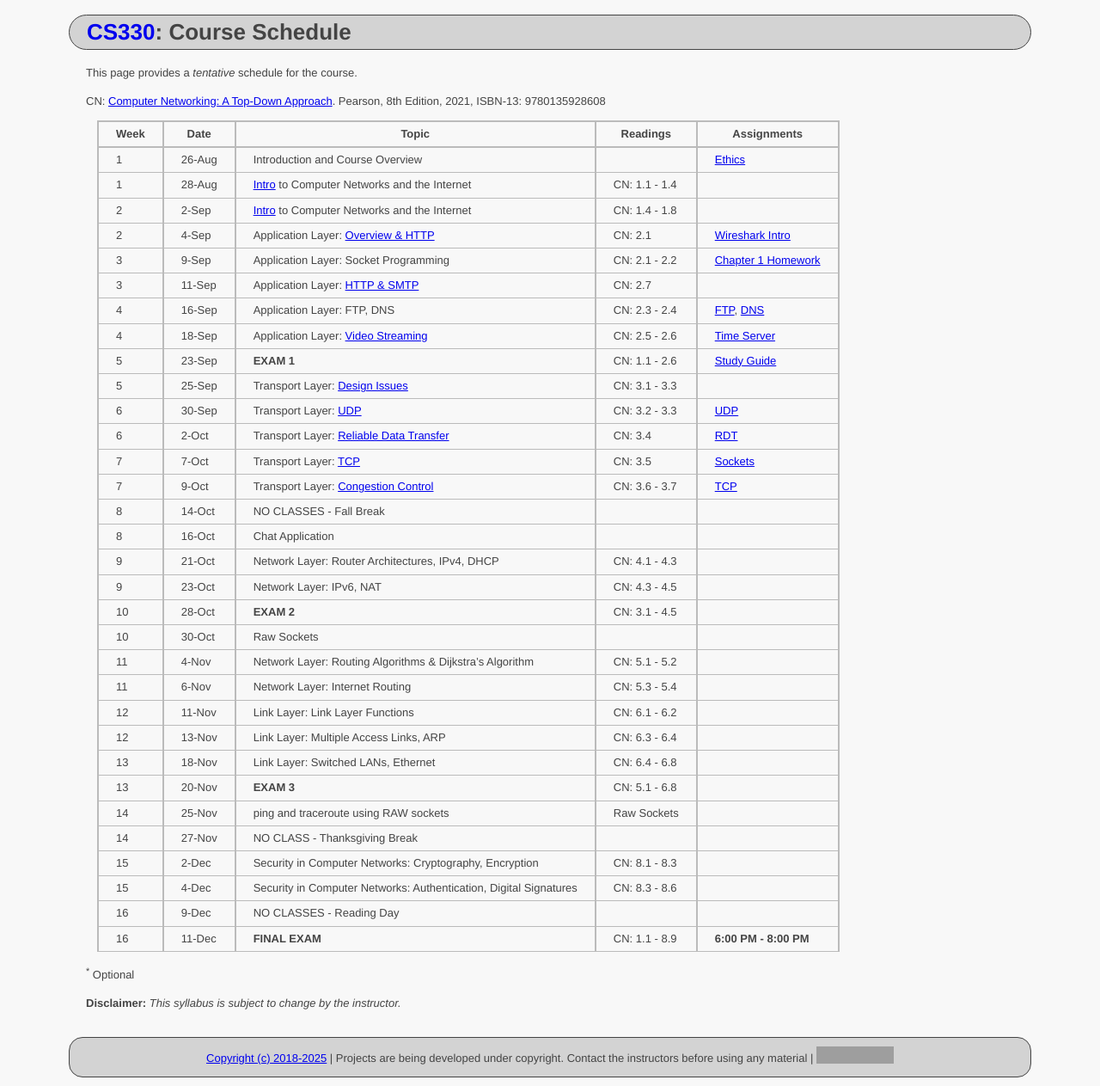
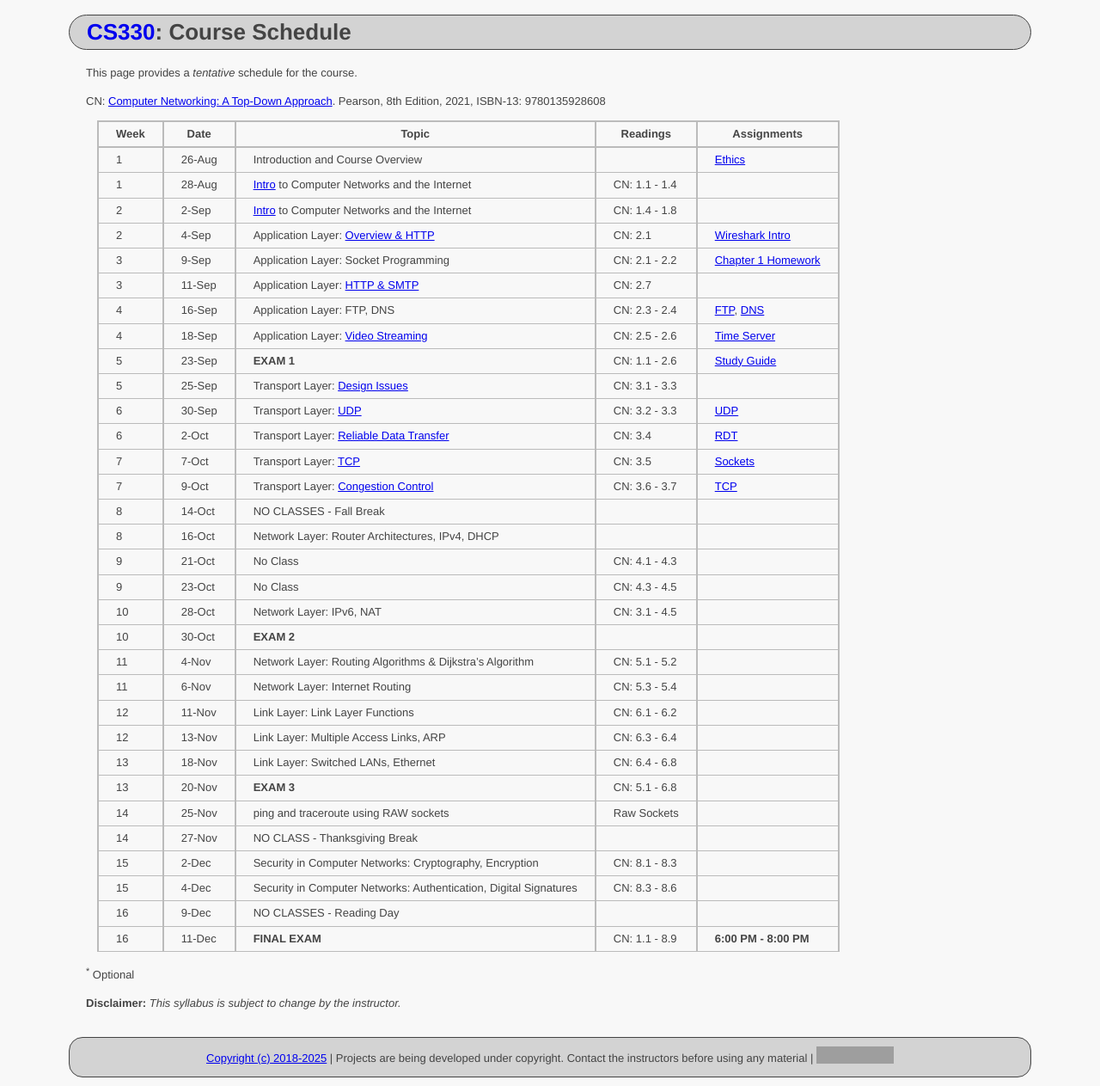
Before and after one commit to ycpcs/cs330-fall2025, a Jekyll site: the page built from schedule/index.md, in a window 1280 px wide. Shown: the whole page at 86% size. Built offline with Jekyll 4.4.1, drawn with Linux system fonts in a browser that asks for light colours; grey boxes are pictures that could not be loaded.

Commit message:
Update Schedule

```diff
--- a/schedule/index.md
+++ b/schedule/index.md
@@ -25,11 +25,11 @@ CN: [Computer Networking: A Top-Down Approach](https://www.pearson.com/us/higher
 | 7    | 7-Oct  | Transport Layer: [TCP](slides/chapter_3.pdf)                        | CN: 3.5       | [Sockets](../assignments/sockets.html)                 |
 | 7    | 9-Oct  | Transport Layer: [Congestion Control](slides/chapter_3.pdf)         | CN: 3.6 - 3.7 | [TCP](../assignments/wireshark-tcp.html)               |
 | 8    | 14-Oct | NO CLASSES - Fall Break                                             |               |                                                        |
-| 8    | 16-Oct | Chat Application                                                    |               |                                                        |
-| 9    | 21-Oct | Network Layer: Router Architectures, IPv4, DHCP                     | CN: 4.1 - 4.3 |                                                        |
-| 9    | 23-Oct | Network Layer: IPv6, NAT                                            | CN: 4.3 - 4.5 |                                                        |
-| 10   | 28-Oct | **EXAM 2**                                                          | CN: 3.1 - 4.5 |                                                        |
-| 10   | 30-Oct | Raw Sockets                                                         |               |                                                        |
+| 8    | 16-Oct | Network Layer: Router Architectures, IPv4, DHCP                     |               |                                                        |
+| 9    | 21-Oct | No Class                                                            | CN: 4.1 - 4.3 |                                                        |
+| 9    | 23-Oct | No Class                                                            | CN: 4.3 - 4.5 |                                                        |
+| 10   | 28-Oct | Network Layer: IPv6, NAT                                            | CN: 3.1 - 4.5 |                                                        |
+| 10   | 30-Oct | **EXAM 2**                                                          |               |                                                        |
 | 11   | 4-Nov  | Network Layer: Routing Algorithms & Dijkstra's Algorithm            | CN: 5.1 - 5.2 |                                                        |
 | 11   | 6-Nov  | Network Layer: Internet Routing                                     | CN: 5.3 - 5.4 |                                                        |
 | 12   | 11-Nov | Link Layer: Link Layer Functions                                    | CN: 6.1 - 6.2 |                                                        |
```
